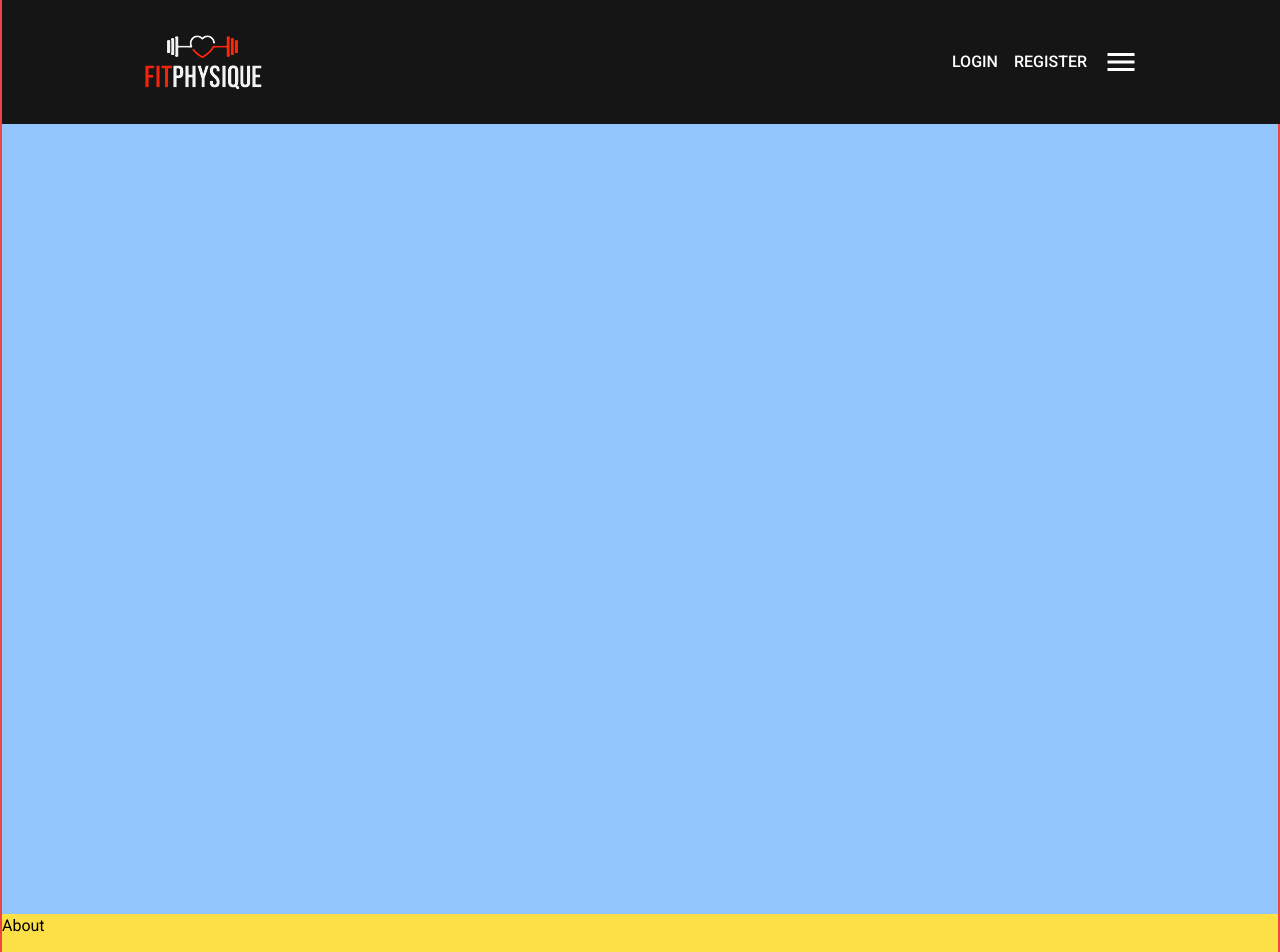
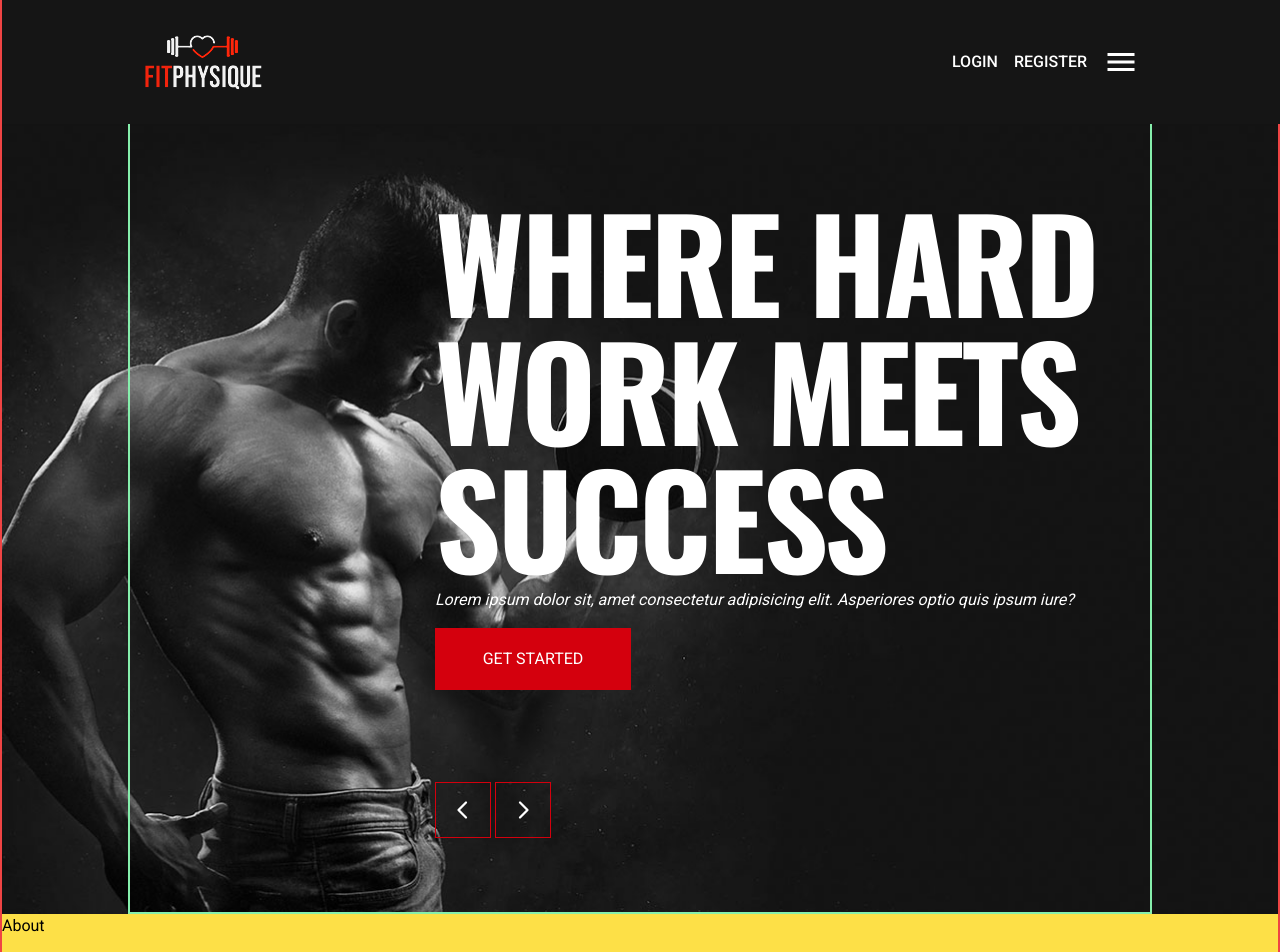
Before and after one commit to alexangria1992/nextjs-gym-website, a Next.js app: page / in a window 1280 px wide. Shown: the top 952 px of the page. Built offline with nearby package versions, Linux system fonts and the light colour scheme.

Commit message:
Hero Section

```diff
--- /dev/null
+++ b/components/CustomButton.tsx
@@ -0,0 +1,27 @@
+import React from "react";
+
+const CustomButton = ({
+  text,
+  containerStyles,
+}: {
+  text: string;
+  containerStyles: string;
+}) => {
+  return (
+    <button
+      className={`${containerStyles} group relative cursor-pointer overflow-hidden
+      bg-accent uppercase`}
+    >
+      <span
+        className="ease absolute top-1/2 h-0 w-64 origin-center -translate-x-20
+      rotate-45 bg-black transition-all duration-300 group-hover:h-64 group-hover:-translate-y-32
+      "
+      ></span>
+      <span className="ease relative text-white transition duration-300 group-hover:text-white">
+        {text}
+      </span>
+    </button>
+  );
+};
+
+export default CustomButton;
--- a/components/Hero.tsx
+++ b/components/Hero.tsx
@@ -1,9 +1,16 @@
 import React from "react";
+import HeroSlider from "./HeroSlider";
 
 const Hero = () => {
   return (
-    <section className="h-[80vh] lg:h-[912px] bg-blue-300" id="home">
-      Hero
+    <section
+      className="h-[80vh] lg:h-[912px] bg-hero bg-cover bg-center bg-no-repeat"
+      id="home"
+    >
+      <div className="container mx-auto h-full  border-green-300 border-2">
+        {/* Slider */}
+        <HeroSlider />
+      </div>
     </section>
   );
 };
--- /dev/null
+++ b/components/HeroSlider.tsx
@@ -0,0 +1,84 @@
+"use client";
+
+import React from "react";
+import { Swiper, SwiperSlide } from "swiper/react";
+import "swiper/css";
+import "swiper/css/navigation";
+import CustomButton from "./CustomButton";
+import SwiperNavButtons from "./SwiperNavButtons";
+import { motion } from "framer-motion";
+import { fadeIn } from "@/lib/variants";
+
+const HeroSlider = () => {
+  return (
+    <Swiper className="h-full">
+      <SwiperSlide>
+        <div className="h-full flex justify-end  pt-48">
+          <div className="flex flex-col items-center lg:items-start lg:max-w-[700px]">
+            <h1 className="h1 text-center lg:text-left mb-2">
+              <span>Where hard work meets success</span>
+            </h1>
+            <p className="text-white italic text-center lg:text-left mb-4">
+              Lorem ipsum dolor sit, amet consectetur adipisicing elit.
+              Asperiores optio quis ipsum iure?
+            </p>
+            <CustomButton
+              text="Get Started"
+              containerStyles="w-[196px] h-[62px]"
+            />
+          </div>
+        </div>
+      </SwiperSlide>
+      <SwiperSlide>
+        <div className="h-full flex justify-end pt-48">
+          <div
+            className="flex flex-col items-center lg:items-start
+        lg:max-w-[700px]"
+          >
+            <motion.h1
+              variants={fadeIn("up", 0.4)}
+              initial="hidden"
+              whileInView={"show"}
+              viewport={{ once: false, amount: 0.2 }}
+              className="h1 text-center lg:text-left mb-2"
+            >
+              <span>Where hard work meets success</span>
+            </motion.h1>
+            <motion.p
+              variants={fadeIn("up", 0.6)}
+              initial="hidden"
+              whileInView={"show"}
+              viewport={{ once: false, amount: 0.2 }}
+              className="text-white italic text-center lg:text-left mb-4"
+            >
+              Lorem ipsum dolor sit, amet consectetur adipisicing elit.
+              Asperiores optio quis ipsum iure?
+            </motion.p>
+            <motion.div
+              variants={fadeIn("up", 0.6)}
+              initial="hidden"
+              whileInView={"show"}
+              viewport={{ once: false, amount: 0.2 }}
+            >
+              <CustomButton
+                text="Get Started"
+                containerStyles="w-[196px] h-[62px]"
+              />
+            </motion.div>
+          </div>
+        </div>
+      </SwiperSlide>
+
+      {/* swiper nav buttons */}
+      <SwiperNavButtons
+        containerStyles="absolute bottom-2 lg:bottom-0 right-0 h-[130px] w-full lg:w-[700px]
+        z-50 flex justify-center lg:justify-start gap-1"
+        btnStyles="border border-accent text-white w-[56px] h-[56px] flex justify-center items-center
+        hover:bg-accent transition-all duration-500"
+        iconStyles="text-2xl"
+      />
+    </Swiper>
+  );
+};
+
+export default HeroSlider;
--- /dev/null
+++ b/components/SwiperNavButtons.tsx
@@ -0,0 +1,31 @@
+"use client";
+
+import React from "react";
+import { useSwiper } from "swiper/react";
+import { PiCaretLeftBold, PiCaretRightBold } from "react-icons/pi";
+const SwiperNavButtons = ({
+  containerStyles,
+  btnStyles,
+  iconStyles,
+}: {
+  containerStyles: string;
+  btnStyles: string;
+  iconStyles: string;
+}) => {
+  const swiper = useSwiper();
+  return (
+    <div className={`${containerStyles}`}>
+      <button className={`${btnStyles}`}>
+        <PiCaretLeftBold
+          className={`${iconStyles}`}
+          onClick={() => swiper.slidePrev()}
+        />
+      </button>
+      <button className={`${btnStyles}`} onClick={() => swiper.slideNext()}>
+        <PiCaretRightBold className={`${iconStyles}`} />
+      </button>
+    </div>
+  );
+};
+
+export default SwiperNavButtons;
--- /dev/null
+++ b/lib/variants.tsx
@@ -0,0 +1,26 @@
+export const fadeIn = (direction: string, delay: number) => {
+  return {
+    hidden: {
+      y: direction === "up" ? 40 : direction === "down" ? -40 : 0,
+      opacity: 0,
+      x: direction === "left" ? 40 : direction === "right" ? -40 : 0,
+      transition: {
+        type: "tween",
+        duration: 1.4,
+        delay: delay,
+        ease: [0.25, 0.6, 0.3, 0.8],
+      },
+    },
+    show: {
+      y: 0,
+      x: 0,
+      opacity: 1,
+      transition: {
+        type: "tween",
+        duration: 1.2,
+        delay: delay,
+        ease: [0.25, 0.25, 0.25, 0.75],
+      },
+    },
+  };
+};
--- a/tailwind.config.ts
+++ b/tailwind.config.ts
@@ -22,7 +22,7 @@ const config: Config = {
       roboto: "var(--font-roboto)",
     },
     backgroundImage: {
-      hero: "url(/assets/img/hero/bg.png}",
+      hero: "url(/assets/img/hero/bg.png)",
       membership: "url(/assets/img/membership/bg.jpg)",
     },
     extend: {
```
